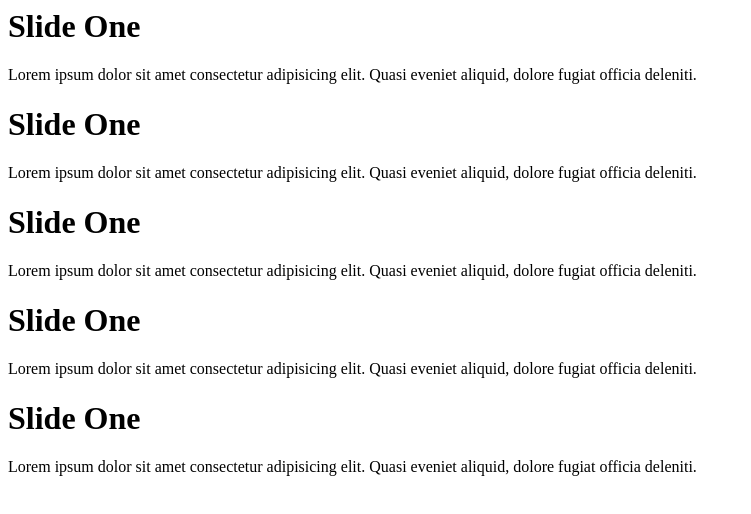
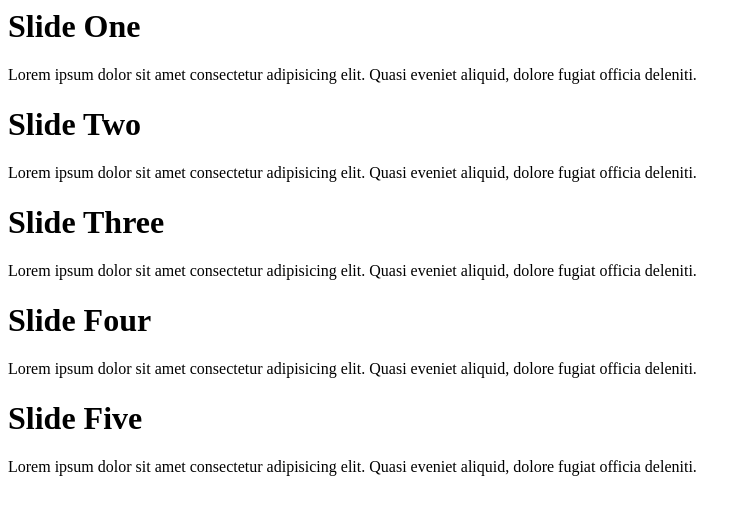
Before and after one commit to rogo009/img-sliderv2, a plain HTML site: page index.html in a window 1280 px wide. Shown: the whole page, without its empty margins (0-751 px from the left). Drawn offline with Linux system fonts and the light colour scheme.

Commit message:
update html

```diff
--- a/index.html
+++ b/index.html
@@ -21,7 +21,7 @@
     <div class="slider">
         <div class="slide">
             <div class="content">
-                <h1>Slide One</h1>
+                <h1>Slide Two</h1>
                 <p>Lorem ipsum dolor sit amet consectetur adipisicing elit. Quasi eveniet aliquid, dolore fugiat officia deleniti.</p>
             </div>
         </div>
@@ -30,7 +30,7 @@
     <div class="slider">
         <div class="slide">
             <div class="content">
-                <h1>Slide One</h1>
+                <h1>Slide Three</h1>
                 <p>Lorem ipsum dolor sit amet consectetur adipisicing elit. Quasi eveniet aliquid, dolore fugiat officia deleniti.</p>
             </div>
         </div>
@@ -39,7 +39,7 @@
     <div class="slider">
         <div class="slide">
             <div class="content">
-                <h1>Slide One</h1>
+                <h1>Slide Four</h1>
                 <p>Lorem ipsum dolor sit amet consectetur adipisicing elit. Quasi eveniet aliquid, dolore fugiat officia deleniti.</p>
             </div>
         </div>
@@ -48,7 +48,7 @@
     <div class="slider">
         <div class="slide">
             <div class="content">
-                <h1>Slide One</h1>
+                <h1>Slide Five</h1>
                 <p>Lorem ipsum dolor sit amet consectetur adipisicing elit. Quasi eveniet aliquid, dolore fugiat officia deleniti.</p>
             </div>
         </div>
```
